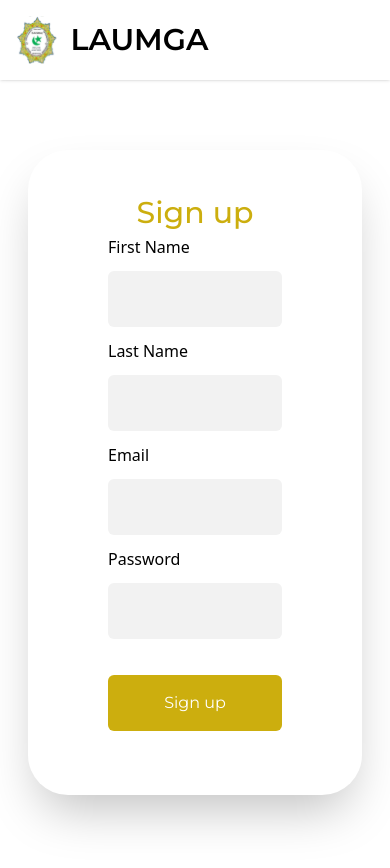
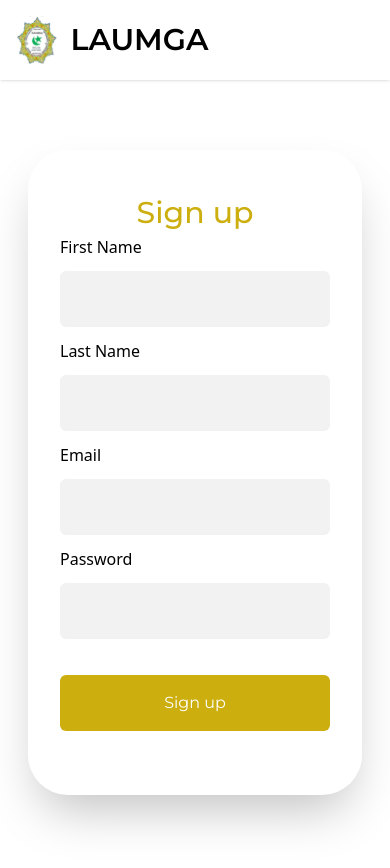
Before and after one commit to rahmlad-aramide/laumga-membapp, a React (Vite) app: page /register in a window 390 px wide. Shown: the top 868 px of the page. Built offline with nearby package versions, Linux system fonts and the light colour scheme.

Commit message:
fixed auth forms mobile responsiveness

```diff
--- a/src/layouts/auth-forms/login-form.jsx
+++ b/src/layouts/auth-forms/login-form.jsx
@@ -34,7 +34,7 @@ export default function LoginForm() {
   	return (
 		<>
 		{/* LOGIN FORM */}
-			<div className="shadow-2xl max-w-[550px] mx-7 md:mx-auto mt-[150px] px-20 py-10 rounded-[40px]">
+			<div className="shadow-2xl max-w-[550px] mx-7 md:mx-auto mt-[150px] px-8 sm:px-20 py-10 rounded-[40px]">
 				{/* *********************** LOGIN FORM *************************** */}
 				<form onSubmit={handleLoginSubmit} className="flex flex-col">
 					<p className=" font-mont text-[30px] md:text-[40px] text-main font-[500] text-center">Login</p>
--- a/src/layouts/auth-forms/register-form.jsx
+++ b/src/layouts/auth-forms/register-form.jsx
@@ -42,7 +42,7 @@ export default function RegisterForm() {
   	return (
 		<>
 		{/* REGISTRATION FORM */}
-		<div className="shadow-2xl max-w-[550px] mx-7 md:mx-auto mt-[150px] px-20 py-10 rounded-[40px] mb-20">
+		<div className="shadow-2xl max-w-[550px] mx-7 md:mx-auto mt-[150px] px-8 sm:px-20 py-10 rounded-[40px] mb-20">
 				{/* *********************** REGISTER FORM *************************** */}
 				<form action={handleSignupSubmit} className="flex flex-col">
 					<p className=" font-mont text-[30px] md:text-[40px] text-main font-[500] text-center">Sign up</p>
```
